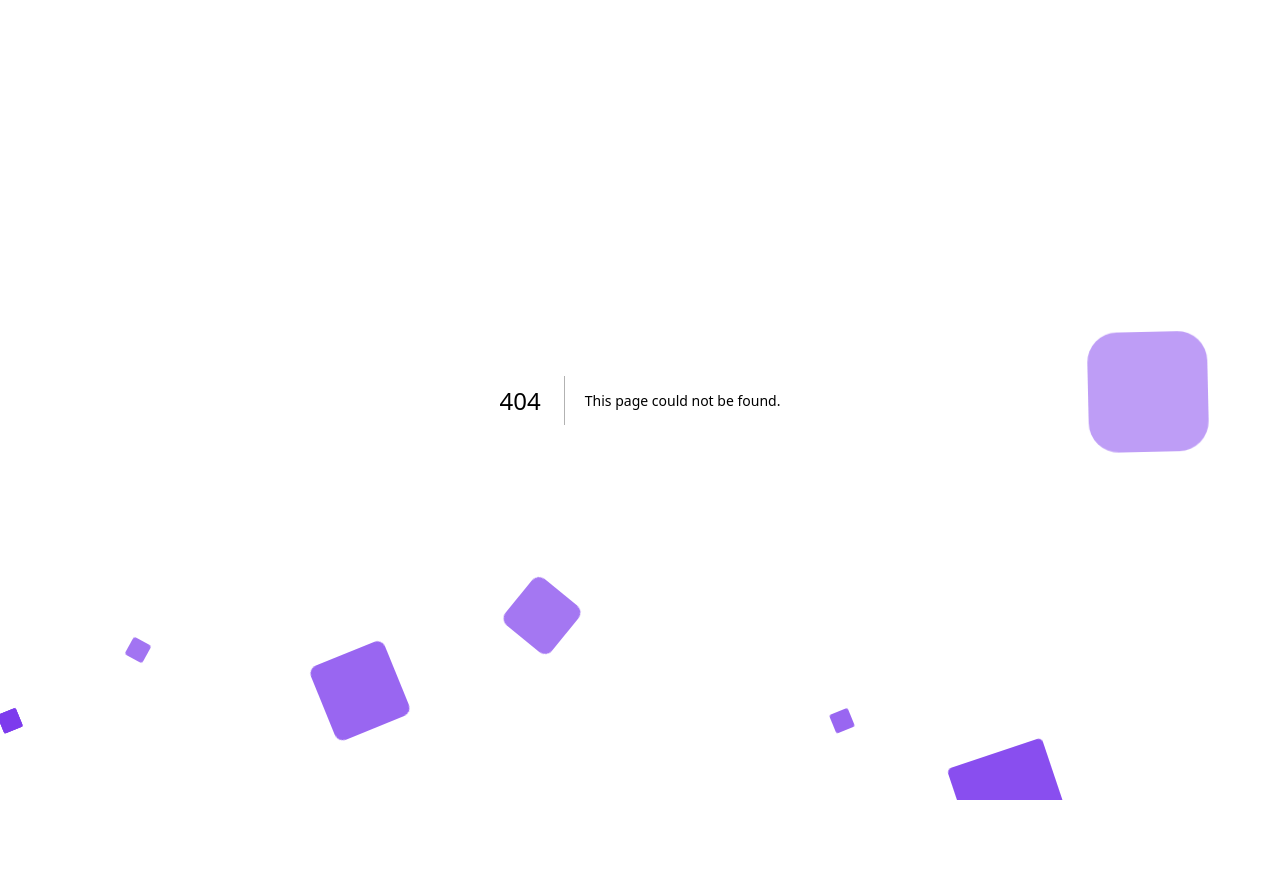
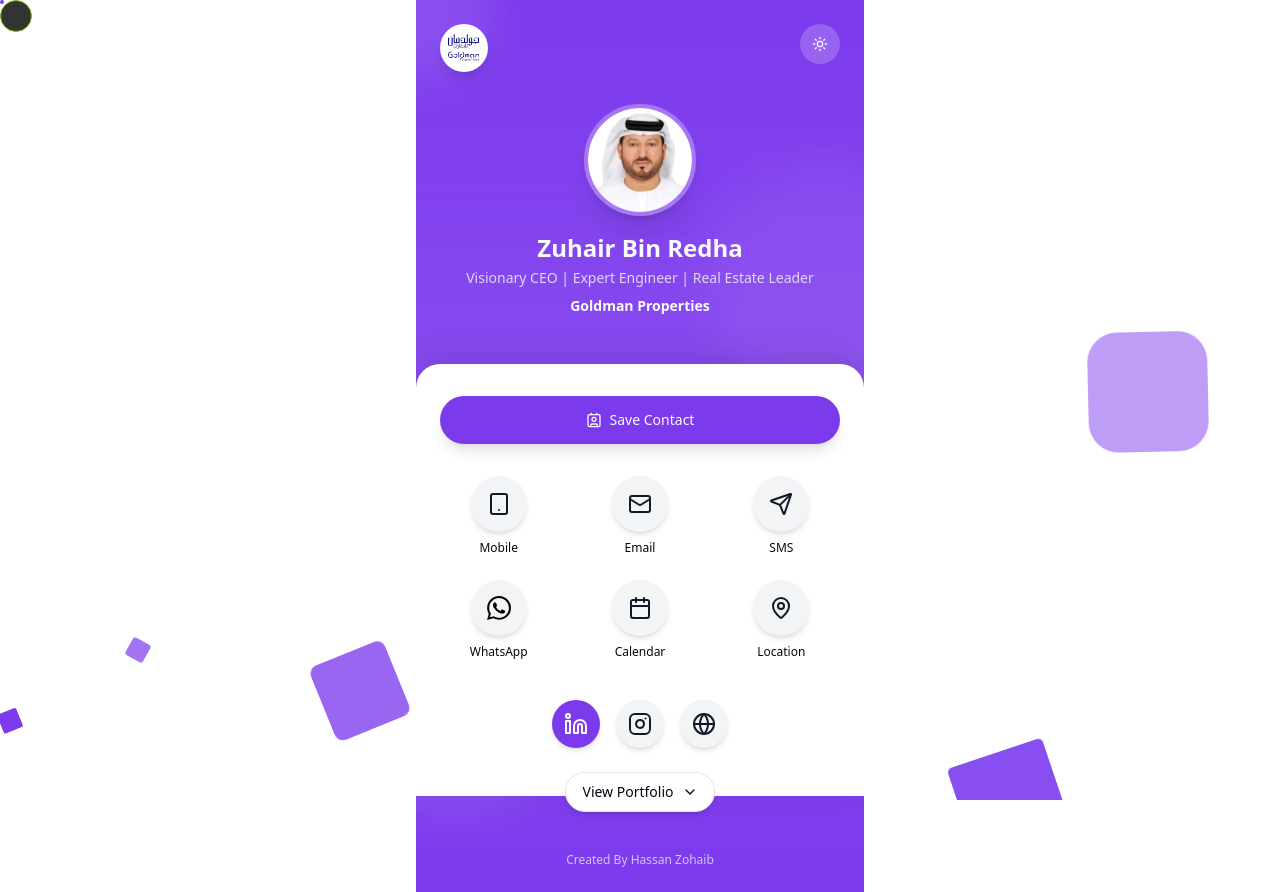
Before and after one commit to HassanZohaib121/zuhair-smartcard, a Next.js app: page /zuhair-smartcard/ in a window 1280 px wide. Before the commit this address had no page. Before the commit the page ends 800 px from the top, so only its background shows below. Built offline with nearby package versions, Linux system fonts and the light colour scheme.

Commit message:
whatsapp-fix

```diff
--- a/next.config.ts
+++ b/next.config.ts
@@ -3,7 +3,7 @@ import type { NextConfig } from "next";
 const nextConfig: NextConfig = {
   /* config options here */
   output: "export",
-  // basePath: "/zuhair-smartcard",
+  basePath: "/zuhair-smartcard",
   eslint: {
     ignoreDuringBuilds: true,
   },
--- a/src/components/Bg-animation.tsx
+++ b/src/components/Bg-animation.tsx
@@ -9,7 +9,7 @@ export default function BgAnimation() {
     <div className="area">
       <ul className="circles">
         {Array.from({ length: 14 }).map((_, i) => (
-          <li className={"bg-primary"} key={i}></li>
+          <li className="bg-primary" key={i}></li>
         ))}
       </ul>
     </div>
```
